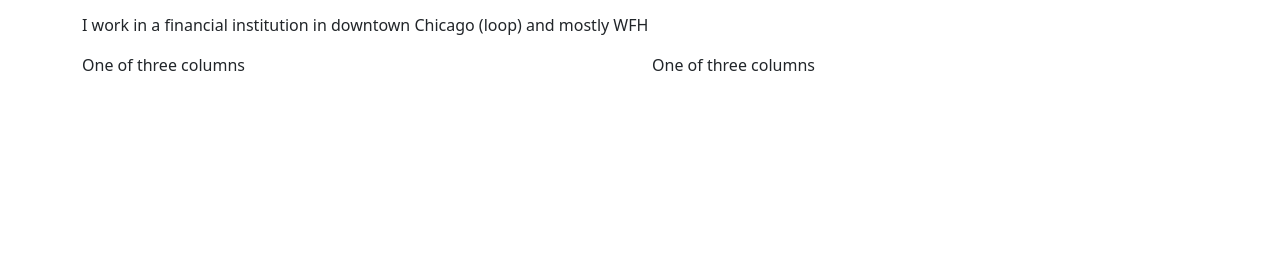
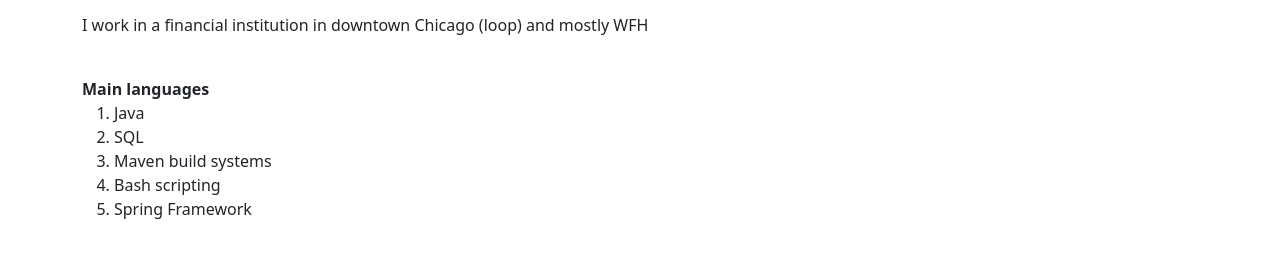
Before and after one commit to guyguy2/csc436, a website: page index.html in a window 1280 px wide. Shown: the part 125-382 px from the top of the page. Drawn offline with nearby package versions, Linux system fonts and the light colour scheme.

Commit message:
Update index.html

```diff
--- a/index.html
+++ b/index.html
@@ -23,18 +23,31 @@
         I work in a financial institution in downtown Chicago (loop) and mostly WFH
       </p>
     </div>
+<br>
 
   <div class="container">
     <div class="row">
       <div class="col-sm">
-        One of three columns
+        <b>Main languages</b>
+        <ol>
+          <li>
+            Java
+          </li>
+          <li>
+            SQL
+          </li>
+          <li>
+            Maven build systems
+          </li>
+          <li>
+            Bash scripting
+          </li>
+          <li>
+            Spring Framework
+          </li>
+        </ol>
       </div>
-      <div class="col-sm">
-        One of three columns
-      </div>
-      <!-- <div class="col-sm">
-        One of three columns
-      </div> -->
+
     </div>
   </div>
 
```
